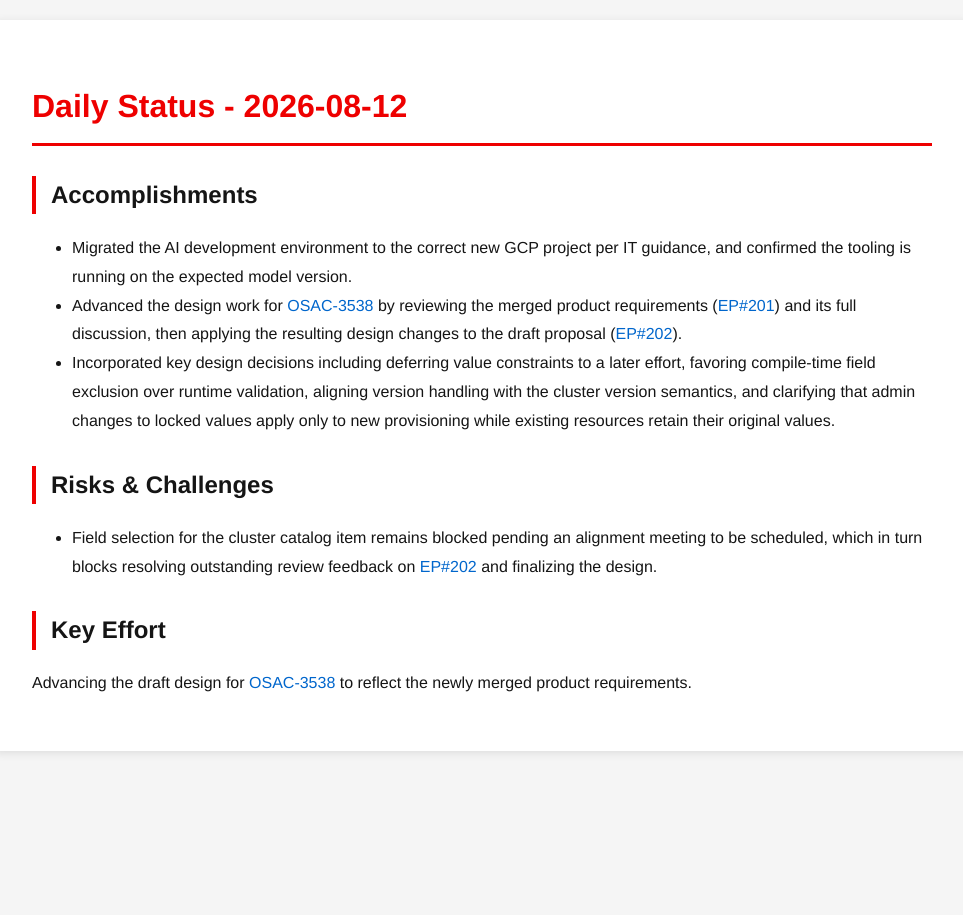
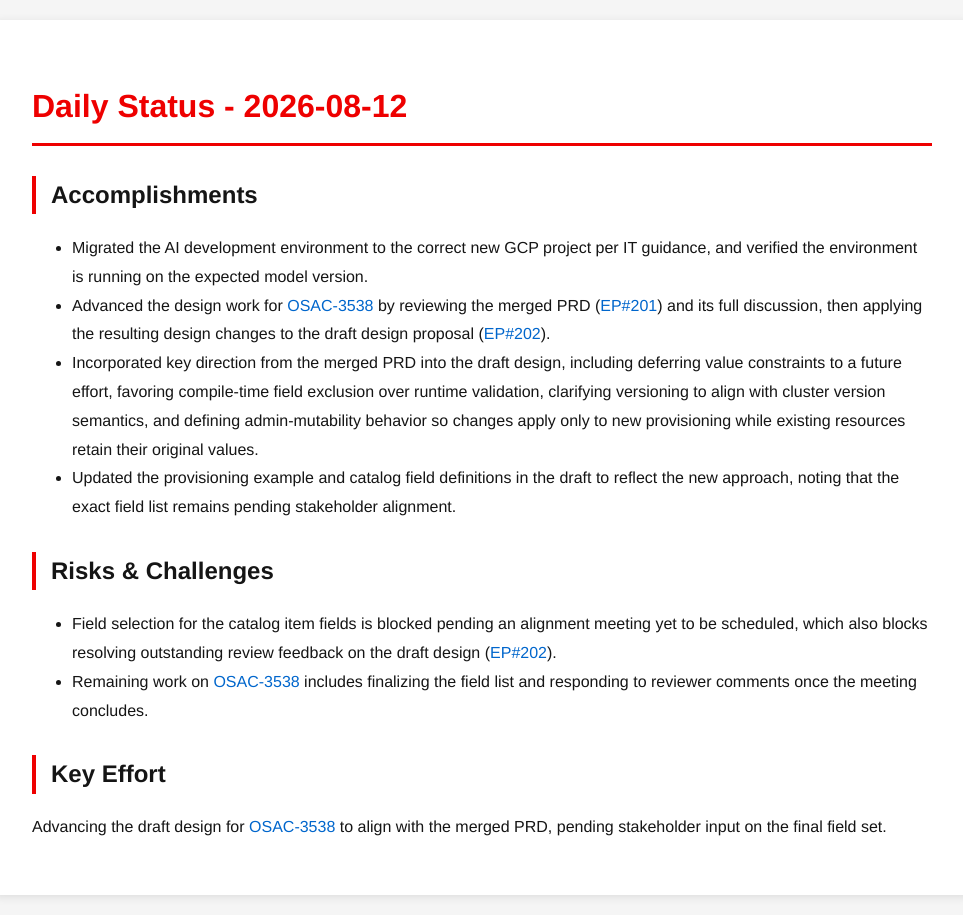
Before and after one commit to tzvatot/daily-status, a Jekyll site: the page built from 2026-08-12.md, in a window 1280 px wide. Shown: the whole page, without its empty margins (158-1121 px from the left). Built offline with Jekyll 4.4.1, drawn with Linux system fonts in a browser that asks for light colours.

Commit message:
Daily status update - 2026-08-12

```diff
--- a/2026-08-12.md
+++ b/2026-08-12.md
@@ -7,12 +7,14 @@ date: 2026-08-12
 # Daily Status - 2026-08-12
 
 ## Accomplishments
-- Migrated the AI development environment to the correct new GCP project per IT guidance, and confirmed the tooling is running on the expected model version.
-- Advanced the design work for [OSAC-3538](https://issues.redhat.com/browse/OSAC-3538) by reviewing the merged product requirements ([EP#201](https://github.com/osac-project/enhancement-proposals/pull/201)) and its full discussion, then applying the resulting design changes to the draft proposal ([EP#202](https://github.com/osac-project/enhancement-proposals/pull/202)).
-- Incorporated key design decisions including deferring value constraints to a later effort, favoring compile-time field exclusion over runtime validation, aligning version handling with the cluster version semantics, and clarifying that admin changes to locked values apply only to new provisioning while existing resources retain their original values.
+- Migrated the AI development environment to the correct new GCP project per IT guidance, and verified the environment is running on the expected model version.
+- Advanced the design work for [OSAC-3538](https://redhat.atlassian.net/browse/OSAC-3538) by reviewing the merged PRD ([EP#201](https://github.com/osac-project/enhancement-proposals/pull/201)) and its full discussion, then applying the resulting design changes to the draft design proposal ([EP#202](https://github.com/osac-project/enhancement-proposals/pull/202)).
+- Incorporated key direction from the merged PRD into the draft design, including deferring value constraints to a future effort, favoring compile-time field exclusion over runtime validation, clarifying versioning to align with cluster version semantics, and defining admin-mutability behavior so changes apply only to new provisioning while existing resources retain their original values.
+- Updated the provisioning example and catalog field definitions in the draft to reflect the new approach, noting that the exact field list remains pending stakeholder alignment.
 
 ## Risks & Challenges
-- Field selection for the cluster catalog item remains blocked pending an alignment meeting to be scheduled, which in turn blocks resolving outstanding review feedback on [EP#202](https://github.com/osac-project/enhancement-proposals/pull/202) and finalizing the design.
+- Field selection for the catalog item fields is blocked pending an alignment meeting yet to be scheduled, which also blocks resolving outstanding review feedback on the draft design ([EP#202](https://github.com/osac-project/enhancement-proposals/pull/202)).
+- Remaining work on [OSAC-3538](https://redhat.atlassian.net/browse/OSAC-3538) includes finalizing the field list and responding to reviewer comments once the meeting concludes.
 
 ## Key Effort
-Advancing the draft design for [OSAC-3538](https://issues.redhat.com/browse/OSAC-3538) to reflect the newly merged product requirements.
+Advancing the draft design for [OSAC-3538](https://redhat.atlassian.net/browse/OSAC-3538) to align with the merged PRD, pending stakeholder input on the final field set.
```
